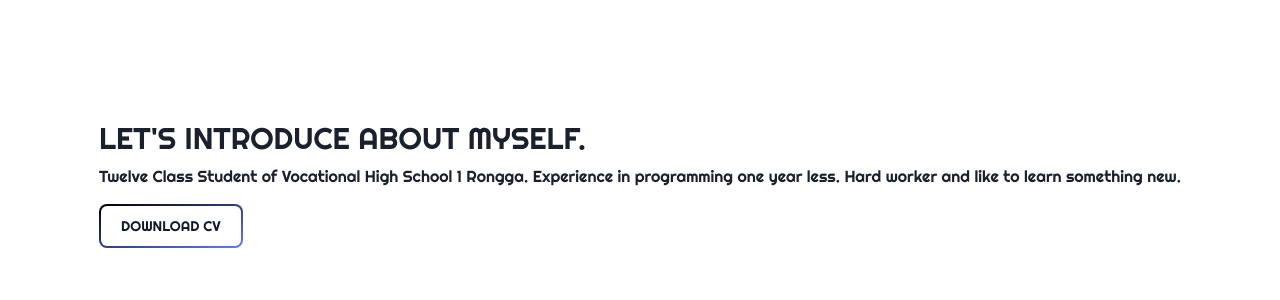
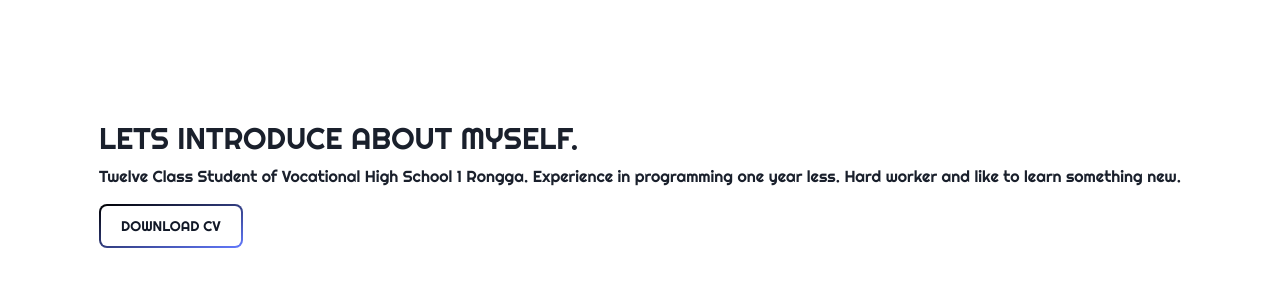
Before and after one commit to zydnrbrn/zydnrbrn-v2, a Next.js app: page /components/Description in a window 1280 px wide. Shown: the top 300 px of the page. Built offline with nearby package versions, Linux system fonts and the light colour scheme.

Commit message:
fix error again

```diff
--- a/pages/components/Content.tsx
+++ b/pages/components/Content.tsx
@@ -37,7 +37,7 @@ export default function Content() {
                         <h2 className="font-righteous dark:text-white mt-6 text-2xl lg:text-3xl">LETS INTRODUCE ABOUT
                             MYSELF.</h2>
                         <p className="mt-2 font-work dark:text-white lg:text-2xl">From West Bandung, West Java, Indonesia.</p>
-                        <p className="mt-2 font-work dark:text-white lg:text-2xl">My ambition is create a good and best quality software, im very happy on learn new tech stack or new programming language which i don't know.</p>
+                        <p className="mt-2 font-work dark:text-white lg:text-2xl">My ambition is create a good and best quality software, im very happy on learn new tech stack or new programming language which i dont know.</p>
                         <p className="mt-2 font-work dark:text-white lg:text-2xl">My flaws have always been my best motivation to learn.</p>
                     </div>
                 </div>
--- a/pages/components/Description.tsx
+++ b/pages/components/Description.tsx
@@ -5,7 +5,7 @@ export default function Description() {
         <>
             <div className={'grid gap-2'}>
             <div className="font-righteous lg:mt-24 mx-auto">
-                <h2 className="dark:text-white mt-6 text-2xl lg:text-3xl">LET'S INTRODUCE ABOUT
+                <h2 className="dark:text-white mt-6 text-2xl lg:text-3xl">LETS INTRODUCE ABOUT
                     MYSELF.</h2>
                 <p className="mt-2 dark:text-white lg:text-1xl">Twelve Class Student of Vocational High School 1
                     Rongga. Experience in programming one year less. Hard worker and like to learn something
```
